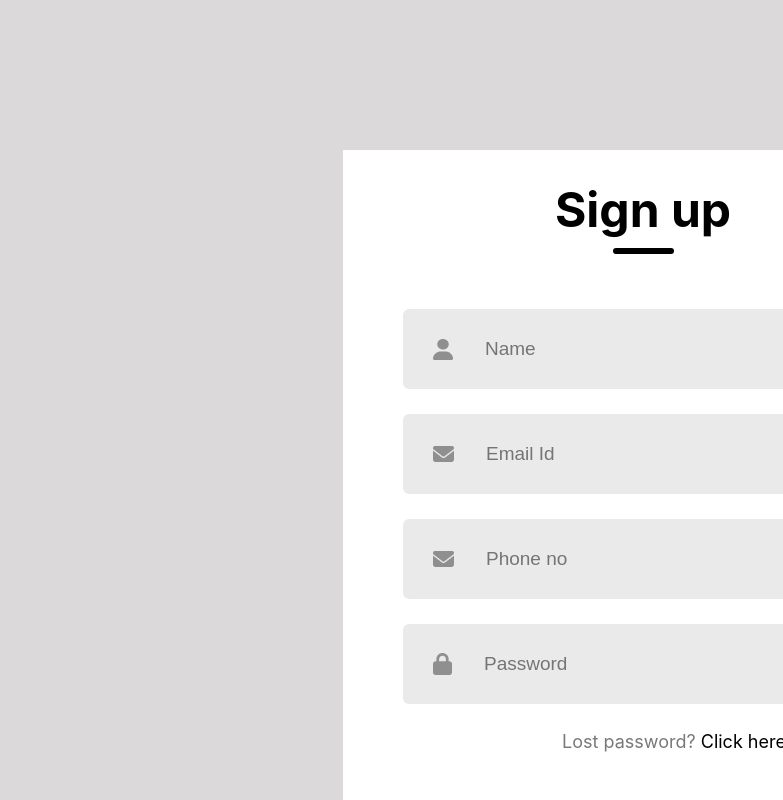
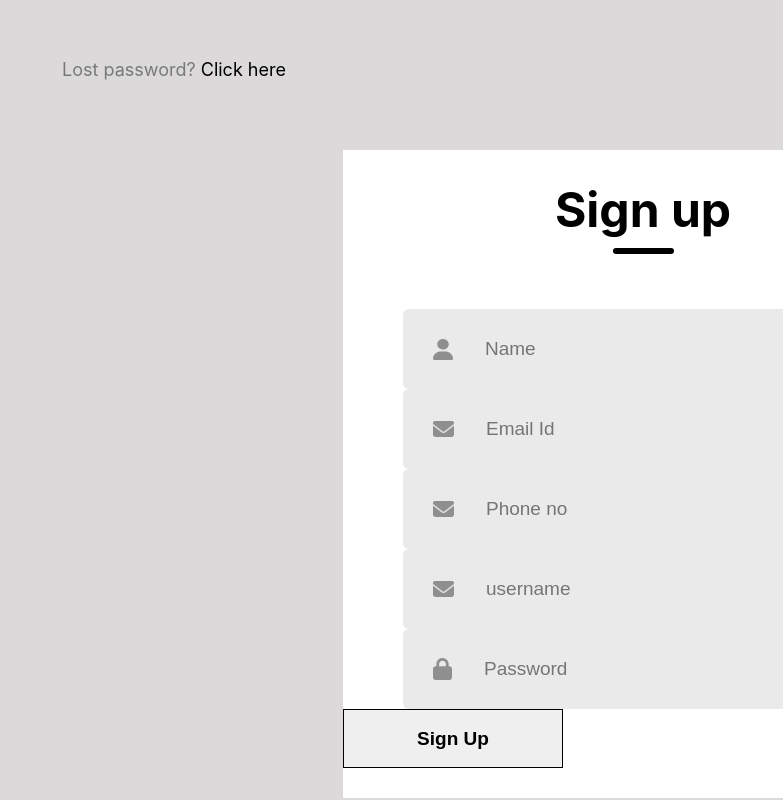
Before and after one commit to BCA-Major-Project/PMS-Frontend, a React (Vite) app: page /signup in a window 1280 px wide. Shown: the top 800 px of the page, without its empty margins (497-1280 px from the left). Built offline with nearby package versions, Linux system fonts and the light colour scheme.

Commit message:
connect signup with backend

```diff
--- a/package.json
+++ b/package.json
@@ -10,6 +10,7 @@
     "preview": "vite preview"
   },
   "dependencies": {
+    "axios": "^1.6.8",
     "react": "^18.2.0",
     "react-dom": "^18.2.0"
   },
--- a/src/pages/LoginSignup/Signup.jsx
+++ b/src/pages/LoginSignup/Signup.jsx
@@ -1,10 +1,30 @@
-import React from 'react'
+import {React, useState} from 'react'
 import './Signup.css'
+import {addUser} from "../../service/api"
 
 import user_icon from '../assets/person.png'
 import email_icon from '../assets/email.png'
 import password_icon from '../assets/password.png'
+
+const initialValues={
+  name: '',
+  email: '',
+  phno: '',
+  username: '',
+  password: ''
+
+}
 const Signup = () => {
+  const [user,setUser]=useState(initialValues)
+  const onValueChange=(e)=>{
+    setUser({...user,[e.target.id]:e.target.value})
+    console.log(user)
+}
+
+const addUserDetails=async()=>{
+  await addUser(user);
+
+}
   return (
     <div className="sign">
     <div className='linkPage'>
@@ -17,29 +37,35 @@ const Signup = () => {
         <div className="underline"></div>
       </div>
       <div className="inputs">
-        <div className="input">
+        <formcontrol class="input">
             <img src={user_icon} alt="Name"/>
-            <input type="text" placeholder='Name' id='name'/>
+            <input type="text" onChange={(e)=> onValueChange(e)} placeholder='Name' id='name'/>
+        </formcontrol>
         </div>
-        <div className="input">
+        <formcontrol class="input">
             <img src={email_icon} alt="" />
-            <input type="email" placeholder='Email Id' id='email'/>
-        </div>
-        <div className="input">
+            <input type="email" onChange={(e)=> onValueChange(e)} placeholder='Email Id' id='email'/>
+        </formcontrol>
+        <formcontrol class="input">
             <img src={email_icon} alt="" />
-            <input type="number" placeholder='Phone no' id='phno'/>
-        </div>
-        <div className="input">
+            <input type="number" onChange={(e)=> onValueChange(e)} placeholder='Phone no' id='phno'/>
+        </formcontrol >
+        <formcontrol class="input">
+            <img src={email_icon} alt="" />
+            <input type="text" onChange={(e)=> onValueChange(e)} placeholder='username' id='username'/>
+        </formcontrol >
+        <formcontrol class="input">
             <img src={password_icon} alt="" />
-            <input type="password" placeholder='Password' id='password'/>
-        </div>
+            <input type="password" placeholder='Password' id='password' autoComplete='current-password' onChange={(e)=> onValueChange(e)}/>
+        </formcontrol>
+        <formcontrol>
+          <button className="submit" onClick={()=>addUserDetails()}>Sign Up</button>
+        </formcontrol>
       </div>
       <div className="forgot-password">Lost password? <span>Click here</span></div>
       <div className="submit-container">
         {/* <input className='submit' type='submit' placeholder='Submit'></input> */}
-        <button className='submit' type='submit'>Submit</button>
       </div>
-    </div>
     </div>
   )
 }
```
Also changed, not shown: 1 other file (tests, documents, lock files or other folders).
